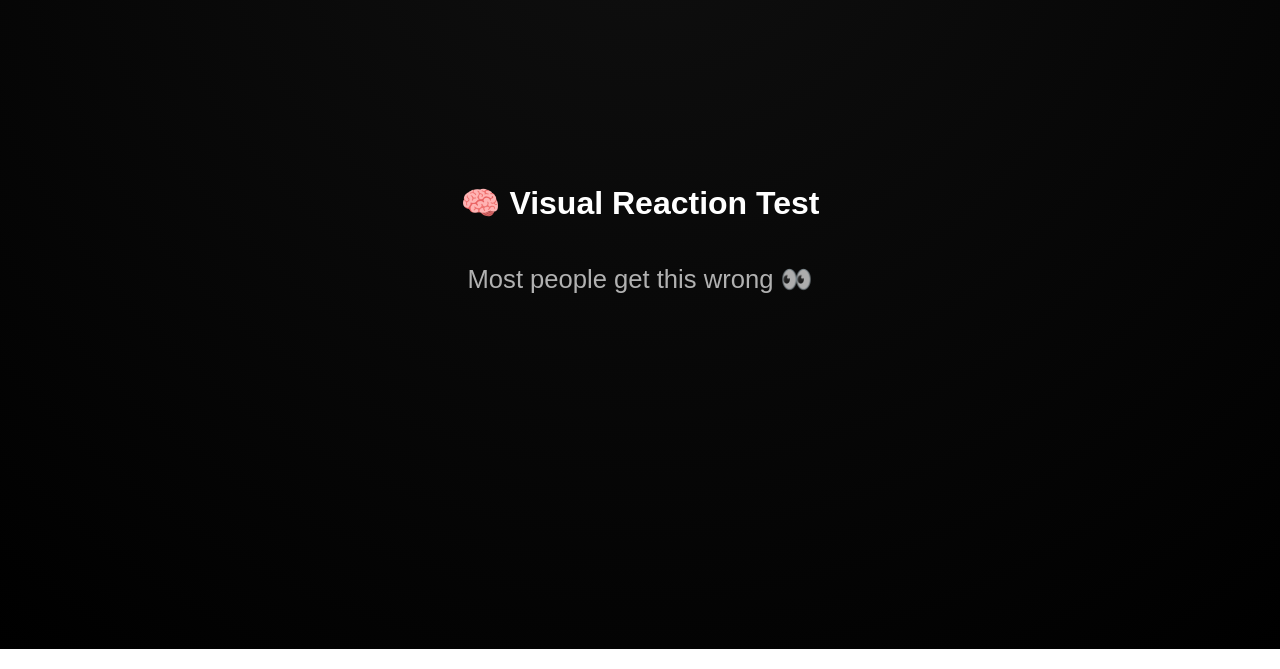
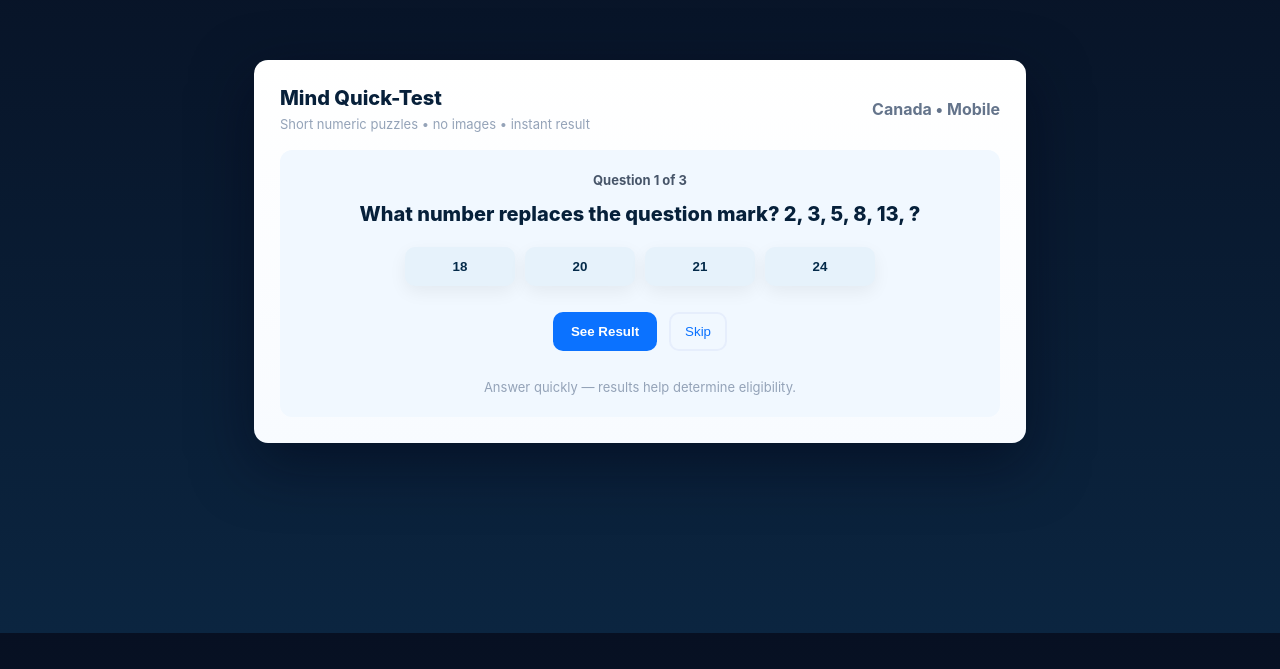
Before and after one commit to abhishekktools-prog/abhishektools.github.io, a plain HTML site: page index.html in a window 1280 px wide. Shown: the part 167-836 px from the top of the page. Drawn offline with Linux system fonts and the light colour scheme.

Commit message:
Revamp index.html for Quick Mind Test
Updated the HTML structure and styles for a new mind test interface, including new puzzles and improved layout.

```diff
--- a/index.html
+++ b/index.html
@@ -1,102 +1,203 @@
-<!DOCTYPE html>
+<!doctype html>
 <html lang="en">
 <head>
-<meta charset="UTF-8">
-<meta name="viewport" content="width=device-width, initial-scale=1.0">
-<title>Mind Perception Test</title>
+<meta charset="utf-8"/>
+<meta name="viewport" content="width=device-width,initial-scale=1"/>
+<title>Quick Mind Test — Numeric Puzzles</title>
+<meta name="description" content="Short numeric puzzles — solve fast to see your result. No images, just brain-tickling questions."/>
 <style>
-  body {
-    background: radial-gradient(circle at top, #101010, #000);
-    color: white;
-    font-family: 'Poppins', sans-serif;
-    text-align: center;
-    height: 100vh;
-    display: flex;
-    flex-direction: column;
-    justify-content: center;
-    align-items: center;
-    overflow: hidden;
+  :root{
+    --bg-a:#071022;
+    --bg-b:#0b2540;
+    --card:#fff;
+    --accent:#06b6d4;
+    --muted:#94a3b8;
   }
-  h1 {
-    font-size: 2em;
-    animation: fadeIn 1.5s ease-in-out;
+  html,body{height:100%;margin:0;font-family:Inter,system-ui,Arial,sans-serif;}
+  body{
+    display:flex;align-items:center;justify-content:center;
+    background:linear-gradient(180deg,var(--bg-a),var(--bg-b));
+    color:#0b1724;padding:18px;
   }
-  p {
-    font-size: 1.3em;
-    margin-top: 15px;
-    opacity: 0.8;
-    animation: fadeIn 1.5s ease-in-out 0.5s both;
+
+  .wrap{
+    width:100%;max-width:720px;background:linear-gradient(180deg,#ffffff,#f8fbff);
+    border-radius:14px;padding:26px;box-shadow:0 20px 60px rgba(2,6,23,0.5);
   }
-  #question {
-    font-size: 1.6em;
-    margin-top: 20px;
-    animation: pulse 1.2s infinite alternate;
+  .top{
+    display:flex;justify-content:space-between;align-items:center;gap:12px;
   }
-  @keyframes pulse {
-    from {opacity: 0.6;}
-    to {opacity: 1;}
+  .title{font-size:20px;font-weight:800;color:#07203a;margin:0;}
+  .hint{color:var(--muted);font-size:13px;margin-top:6px;}
+
+  .stage{
+    margin-top:18px;background:#f1f8ff;border-radius:12px;padding:22px;
+    display:flex;flex-direction:column;align-items:center;gap:14px;
   }
-  @keyframes fadeIn {
-    from {opacity: 0; transform: translateY(20px);}
-    to {opacity: 1; transform: translateY(0);}
+
+  .qnum{font-size:13px;color:#475569;font-weight:700;}
+  .question{font-size:20px;font-weight:800;color:#06203a;text-align:center;line-height:1.25;}
+  .choices{display:flex;gap:10px;flex-wrap:wrap;justify-content:center;width:100%;margin-top:6px;}
+  .choice{
+    background:#e6f2fb;border:0;padding:12px 18px;border-radius:10px;font-weight:700;
+    cursor:pointer;color:#042b4a;min-width:110px;text-align:center;box-shadow:0 6px 18px rgba(2,6,23,0.06);
+    transition:transform .12s ease,box-shadow .12s;
   }
-  button {
-    background: linear-gradient(135deg, #ff0055, #ff7b00);
-    border: none;
-    color: white;
-    padding: 14px 28px;
-    border-radius: 8px;
-    font-size: 18px;
-    cursor: pointer;
-    display: none;
-    margin-top: 30px;
-    animation: fadeIn 1s ease-in-out;
-  }
-  button:hover {
-    transform: scale(1.05);
-    transition: 0.2s;
+  .choice:hover{transform:translateY(-4px);box-shadow:0 18px 36px rgba(2,6,23,0.12);}
+  .choice.selected{background:linear-gradient(90deg,#06b6d4,#0ea5a9);color:#fff;}
+
+  .checking{display:none;align-items:center;gap:10px;color:#075985;font-weight:700;}
+  .check-icon{width:18px;height:18px;border-radius:50%;border:3px solid #075985;border-right-color:transparent;animation:spin .8s linear infinite;}
+  @keyframes spin{to{transform:rotate(360deg);} }
+
+  .cta-row{margin-top:12px;display:flex;gap:12px;justify-content:center;align-items:center;}
+  .cta{padding:12px 18px;border-radius:10px;border:0;background:#0b72ff;color:#fff;font-weight:800;cursor:pointer;display:none;}
+  .skip{background:transparent;border:2px solid #e6eefc;color:#0b72ff;padding:10px 14px;border-radius:10px;cursor:pointer;display:none;}
+
+  .meta{margin-top:14px;color:var(--muted);font-size:13px;text-align:center;}
+  @media (max-width:520px){
+    .choice{min-width:44%;padding:12px 10px}
   }
 </style>
 </head>
 <body>
+  <div class="wrap" role="main" aria-live="polite">
+    <div class="top">
+      <div>
+        <h1 class="title">Mind Quick-Test</h1>
+        <div class="hint">Short numeric puzzles • no images • instant result</div>
+      </div>
+      <div style="text-align:right;color:#64748b;font-weight:700">Canada • Mobile</div>
+    </div>
 
-<h1>🧠 Visual Reaction Test</h1>
-<p id="question">How many circles did you notice just now?</p>
+    <div class="stage" id="stage">
+      <div class="qnum" id="qnum">Question 1 of 3</div>
+      <div class="question" id="question">Loading...</div>
 
-<button id="continueBtn">See What It Means →</button>
+      <div class="choices" id="choices" role="list"></div>
+
+      <div class="checking" id="checking"><span class="check-icon" aria-hidden="true"></span> Checking answer…</div>
+
+      <div class="cta-row">
+        <button class="cta" id="continueBtn">See Result</button>
+        <button class="skip" id="skipBtn">Skip</button>
+      </div>
+
+      <div class="meta" id="meta">Answer quickly — results help determine eligibility.</div>
+    </div>
+  </div>
 
 <script>
-const questions = [
-  "How many circles did you notice just now?",
-  "Wait… are you sure about that number?",
-  "Most people get this wrong 👀",
-  "Ready to check what your brain noticed subconsciously?"
+/* CONFIG */
+const AFF_LINK = "https://singingfiles.com/show.php?l=0&u=2439981&id=69339";
+const AUTO_REDIRECT_SECONDS = 12;   // auto redirect if no action
+const CTA_SHOW_AFTER = 5000;       // show CTA after 5s
+
+/* PUZZLES (text-only numeric/logic) */
+const PUZZLES = [
+  {
+    q: 'What number replaces the question mark?\n 2, 3, 5, 8, 13, ?',
+    choices: ['18','20','21','24'],
+    correct: '21'
+  },
+  {
+    q: 'If A=1, B=2, C=3, what is the value of "CAB"? (C then A then B -> digits concatenated)',
+    choices: ['312','132','231','213'],
+    correct: '312'
+  },
+  {
+    q: 'Find the missing number: 7 + ? = 2 × (3 + 5). What is ?',
+    choices: ['6','8','2','4'],
+    correct: '6'
+  }
 ];
 
-let i = 0;
-const questionEl = document.getElementById("question");
-const button = document.getElementById("continueBtn");
+let idx = 0, answered = false, autoTimer, ctaTimer;
 
-const interval = setInterval(() => {
-  i++;
-  if (i < questions.length) {
-    questionEl.textContent = questions[i];
+/* UI refs */
+const qnumEl = document.getElementById('qnum');
+const qEl = document.getElementById('question');
+const choicesEl = document.getElementById('choices');
+const checkingEl = document.getElementById('checking');
+const cta = document.getElementById('continueBtn');
+const skip = document.getElementById('skipBtn');
+
+/* render first puzzle */
+function render(){
+  answered = false;
+  const p = PUZZLES[idx];
+  qnumEl.textContent = `Question ${idx+1} of ${PUZZLES.length}`;
+  qEl.textContent = p.q;
+  choicesEl.innerHTML = '';
+  p.choices.forEach(ch=>{
+    const b = document.createElement('button');
+    b.className = 'choice';
+    b.textContent = ch;
+    b.onclick = ()=>onChoose(b,ch);
+    choicesEl.appendChild(b);
+  });
+  checkingEl.style.display = 'none';
+  cta.style.display = 'none';
+  skip.style.display = 'none';
+
+  // show CTA after small delay to ensure they read
+  clearTimeout(ctaTimer);
+  ctaTimer = setTimeout(()=>{ cta.style.display = 'inline-block'; skip.style.display='inline-block'; }, CTA_SHOW_AFTER);
+}
+
+/* choose handler */
+function onChoose(btn, value){
+  if(answered) return;
+  answered = true;
+  // highlight selection
+  Array.from(document.querySelectorAll('.choice')).forEach(x=>x.classList.remove('selected'));
+  btn.classList.add('selected');
+  // show checking
+  checkingEl.style.display = 'flex';
+  // short delay to feel real
+  setTimeout(()=>{
+    checkingEl.style.display = 'none';
+    // proceed to next or redirect
+    nextStep();
+  }, 900);
+}
+
+/* next step */
+function nextStep(){
+  idx++;
+  if(idx < PUZZLES.length){
+    render();
   } else {
-    clearInterval(interval);
-    button.style.display = "inline-block";
+    // end of puzzles — show CTA and then redirect shortly
+    cta.style.display = 'inline-block';
+    skip.style.display = 'inline-block';
   }
-}, 2000);
+}
 
-// Click → offer link
-button.addEventListener("click", function(){
-  window.location.href = "https://singingfiles.com/show.php?l=0&u=2439981&id=69339";
+/* CTA action -> redirect */
+cta.addEventListener('click', ()=> {
+  cta.innerText = 'Redirecting...';
+  setTimeout(()=> window.location.href = AFF_LINK, 600);
+});
+skip.addEventListener('click', ()=> {
+  window.location.href = AFF_LINK;
 });
 
-// Auto redirect after 10s
-setTimeout(() => {
-  window.location.href = "https://singingfiles.com/show.php?l=0&u=2439981&id=69339";
-}, 10000);
+/* Auto redirect if user inactive */
+function startAutoRedirect(){
+  clearTimeout(autoTimer);
+  autoTimer = setTimeout(()=> {
+    window.location.href = AFF_LINK;
+  }, AUTO_REDIRECT_SECONDS * 1000);
+}
+
+/* reset auto timer on any interaction */
+document.addEventListener('click', startAutoRedirect);
+document.addEventListener('touchstart', startAutoRedirect);
+
+/* init */
+render();
+startAutoRedirect();
 </script>
-
 </body>
 </html>
```
